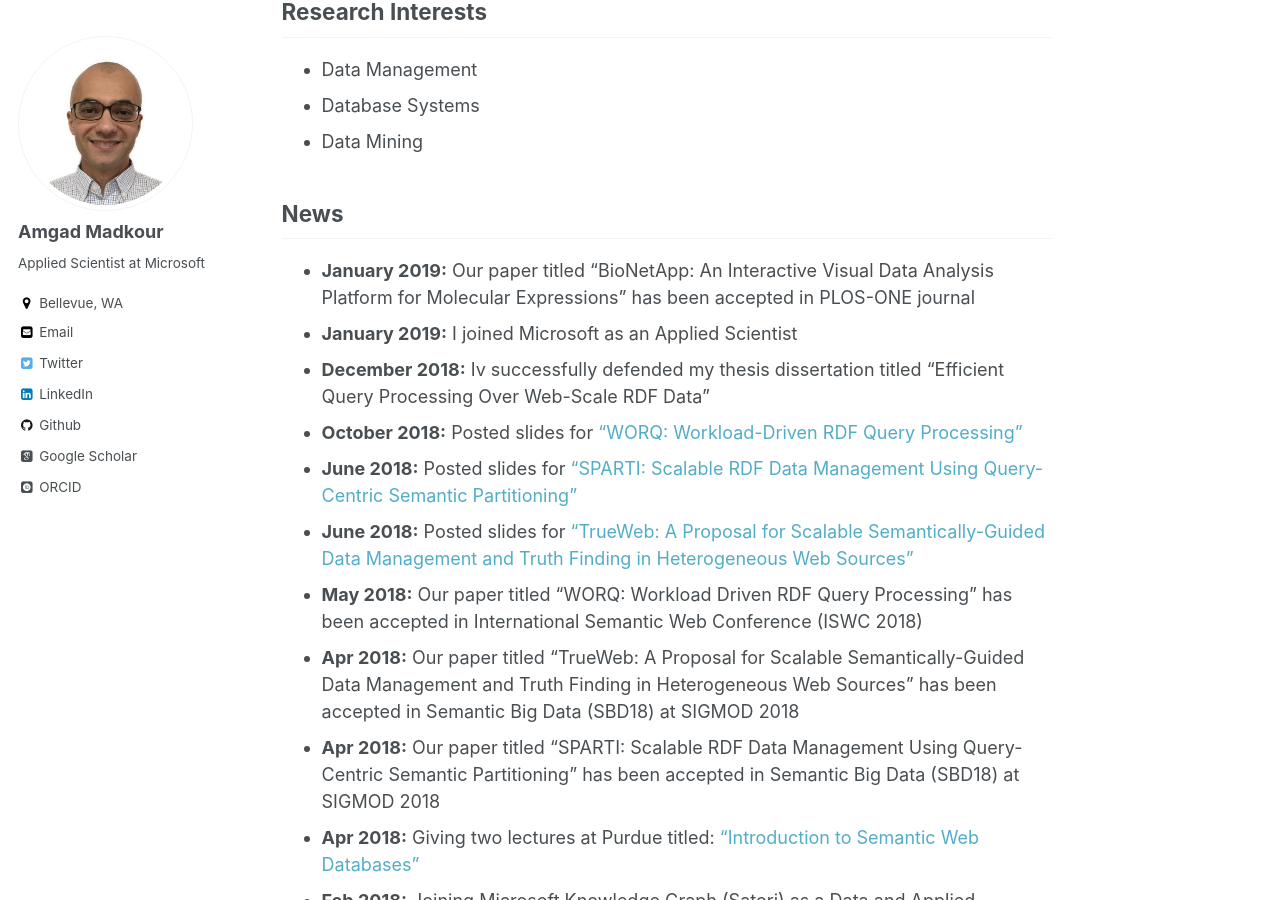
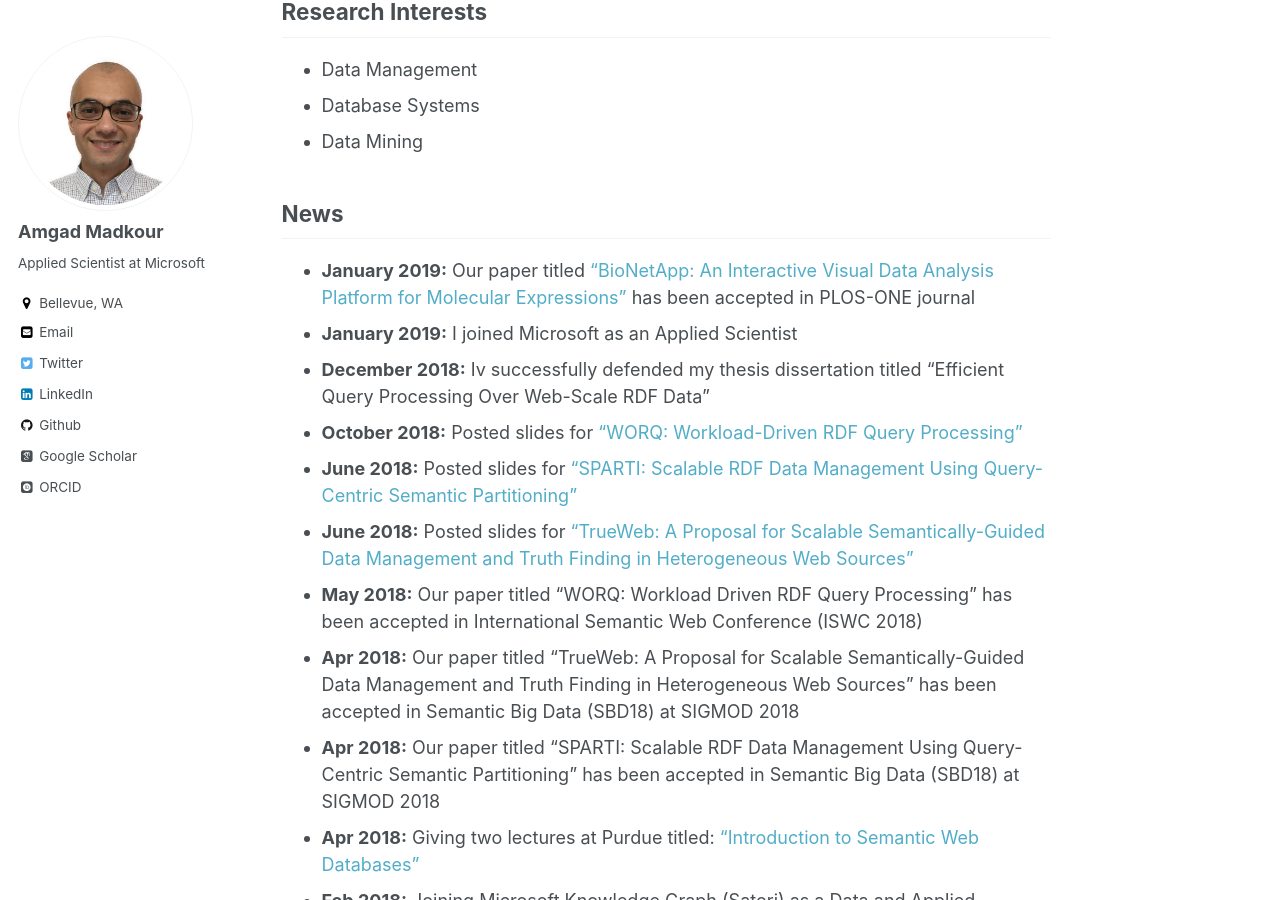
Before and after one commit to amgadmadkour/amgadmadkour.github.io, a Jekyll site: the page built from _pages/about.md, in a window 1280 px wide and 900 px high, scrolled down 323 px. Built offline with Jekyll 4.4.1, drawn with Linux system fonts in a browser that asks for light colours; some web fonts are replaced; part of the change alters nothing that is shown.

```diff
--- a/_pages/about.md
+++ b/_pages/about.md
@@ -18,7 +18,7 @@ Previously, I was an IBM Staff Research Engineer at IBM Egypt. Iv also done inte
 * Data Mining
 
 ## News
-* **January 2019:** Our paper titled "BioNetApp: An Interactive Visual Data Analysis Platform for Molecular Expressions" has been accepted in PLOS-ONE journal
+* **January 2019:** Our paper titled ["BioNetApp: An Interactive Visual Data Analysis Platform for Molecular Expressions"](https://www.researchgate.net/publication/331290263_BioNetApp_An_interactive_visual_data_analysis_platform_for_molecular_expressions) has been accepted in PLOS-ONE journal
 * **January 2019:** I joined Microsoft as an Applied Scientist
 * **December 2018:** Iv successfully defended my thesis dissertation titled "Efficient Query Processing Over Web-Scale RDF Data"
 * **October 2018:** Posted slides for ["WORQ: Workload-Driven RDF Query Processing"](/files/presentations/WORQ-ISWC2018.pdf)
```
